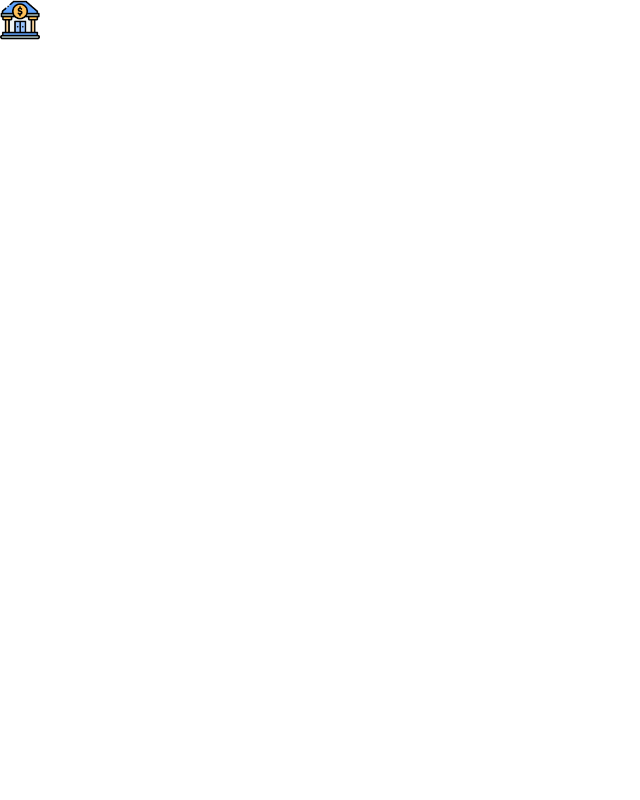
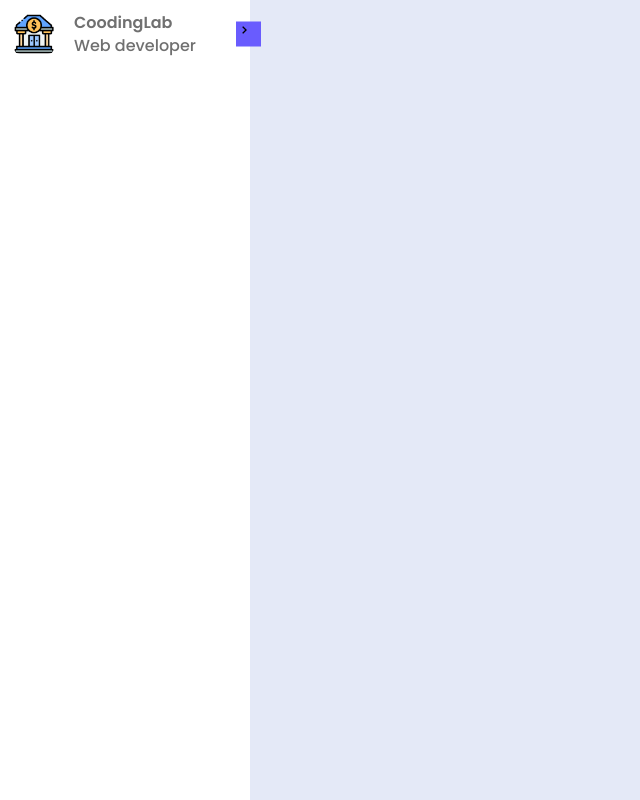
Before and after one commit to SherxonBoboyorov/admin_panel, a plain HTML site: page index.html in a window 1280 px wide. Shown: the whole page, without its empty margins (0-640 px from the left). Drawn offline with nearby package versions, Linux system fonts and the light colour scheme.

Commit message:
uzgarishlar

```diff
--- a/css/style.css
+++ b/css/style.css
@@ -26,7 +26,75 @@
     --tran-05: all 0.5s ease;
 }
 
+body {
+    height: 100vh;
+    background: var(--body-color);
+}
+
+/* ======  Resuable CSS  ====== */
+
+.sidebar .text {
+    font-size: 16px;
+    font-weight: 500;
+    color: var(--text-color);
+}
+
+
+.sidebar .image {
+    min-width: 60px;
+    display: flex;
+    align-items: center;
+
+}
+
+
+
+/* ======  sidebar  ====== */
+
+.sidebar {
+    position:  absolute;
+    top: 0;
+    left: 0;
+    height: 100%;
+    padding: 10px 14px;
+    width: 250px;
+    background: var(--sidebar-color);
+}
+
+.sidebar header{
+    position: relative;
+}
+
 .sidebar .image-text img {
     width: 40px;
+    border-radius: 6px;
+}
+
+.sidebar header .image-text {
+    display: flex;
+    align-items: center;
 
 }
+
+header .image-text .header-text {
+    display:  flex;
+    flex-direction: column;
+}
+
+.header-text .name {
+    font-weight: 600;
+}
+
+.header-text .profession {
+    margin-top: -2px;
+}
+
+.sidebar header .toggle {
+    position: absolute;
+    top: 50%;
+    right: -25px;
+    transform: translateY(-50%);
+    height: 25px;
+    width: 25px;
+    background: var(--primary-color);
+}
--- a/index.html
+++ b/index.html
@@ -22,7 +22,14 @@
                 <span class="image">
                     <img src="img/educational_2.png" alt="logo">
                 </span>
+
+                <div class="text header-text">
+                    <span class="name">CoodingLab</span>
+                    <span class="profession">Web developer</span>
+                </div>
             </div>
+
+            <i class='bx bx-chevron-right toggle'></i>
         </header>
     </nav>
 
```
